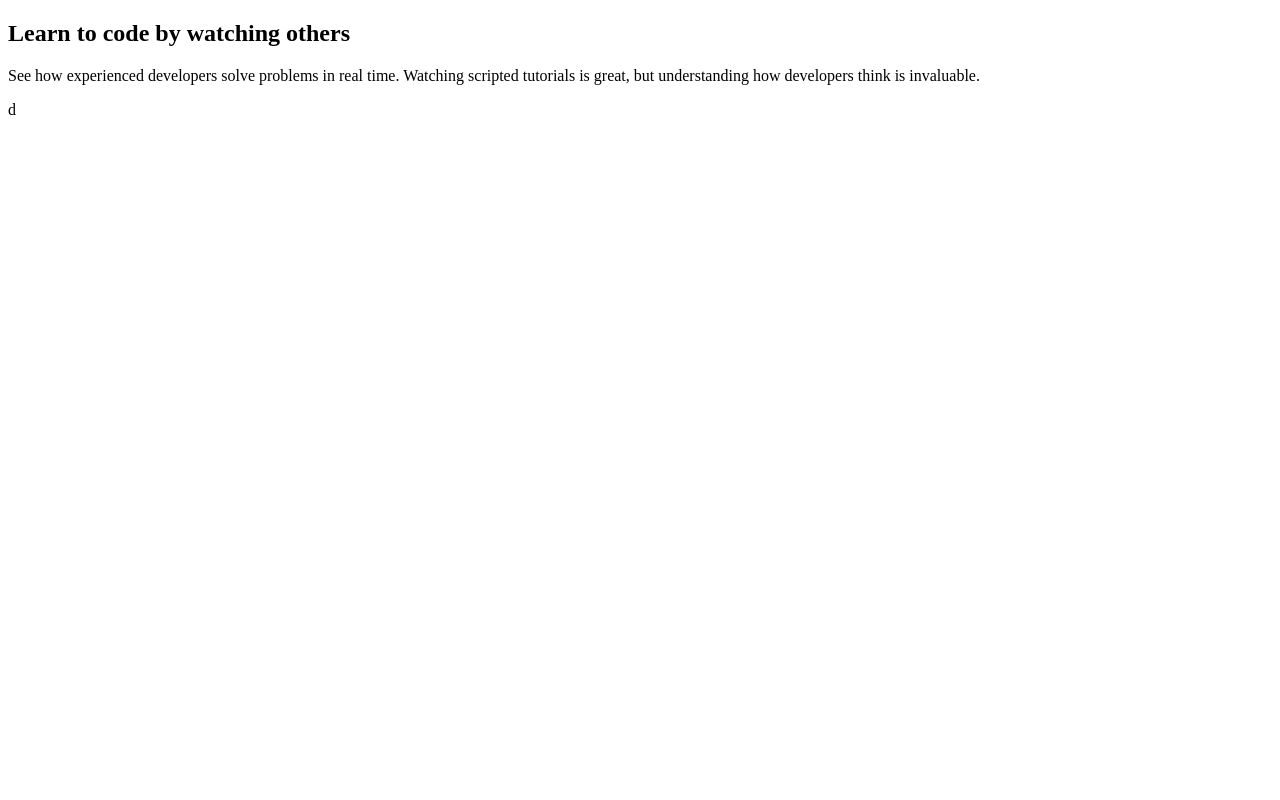
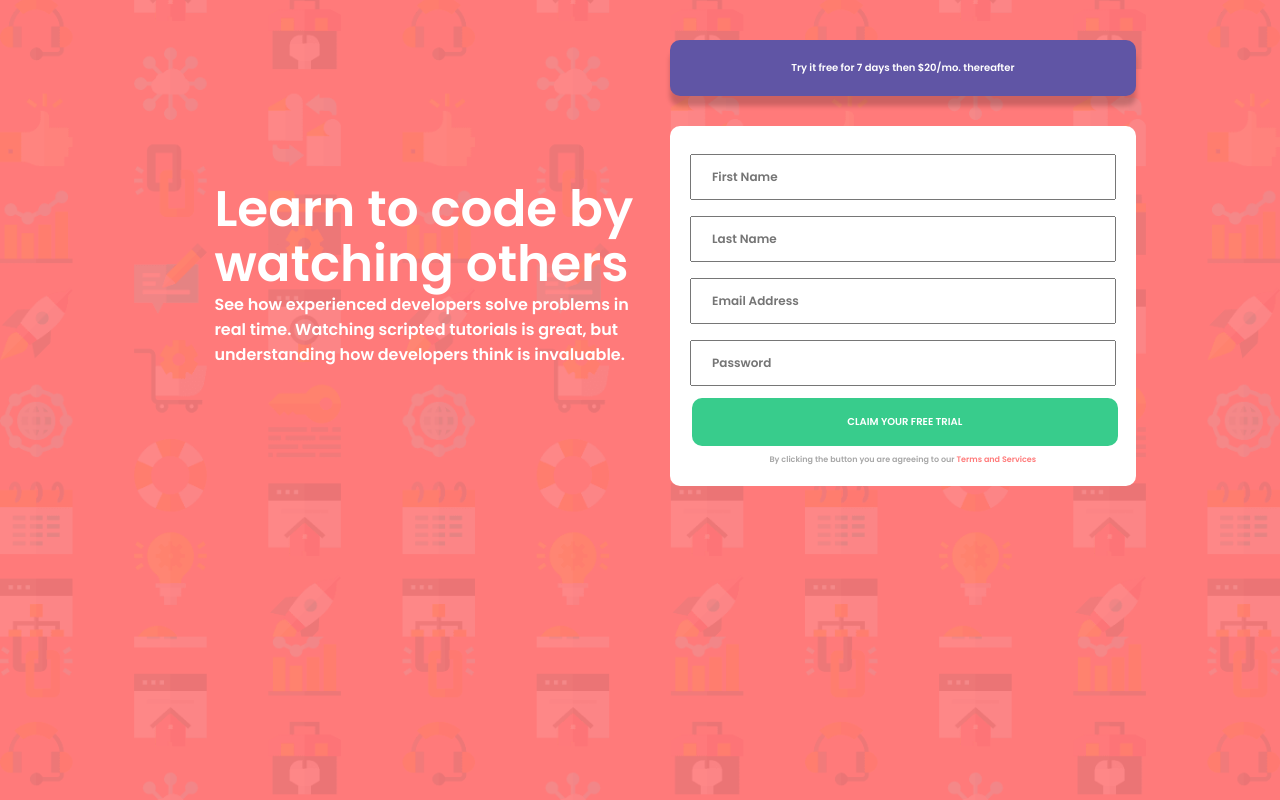
Before and after one commit to tivereidoro/ResponsiveCSS, a plain HTML site: page index.html in a window 1280 px wide. Drawn offline with Linux system fonts and the light colour scheme; a web font is replaced by a local one.

Commit message:
so far so good..

```diff
--- a/index.html
+++ b/index.html
@@ -9,21 +9,44 @@
         <meta name="description" content="">
         <meta name="viewport" content="width=device-width, initial-scale=1">
         <link rel="stylesheet" href="style.css">
+        <link rel="stylesheet" href="https://fonts.googleapis.com/css?family=Audiowide|Sofia|Trirong">
+        <link href="https://fonts.googleapis.com/css2?family=Poppins:wght@600&display=swap" rel="stylesheet">
     </head>
 
     <body>
-        <main>
 
-            <div>
-                <h2>Learn to code by watching others</h2>
-                <p>See how experienced developers solve problems in real time. Watching scripted tutorials is great, but understanding how developers think is invaluable.</p>
+        <div class="textSide">
+            <h1><b>Learn to code by watching others</b></h1>
+            <p>See how experienced developers solve problems in real time. Watching scripted tutorials is great, but
+                understanding how developers think is invaluable.</p>
+        </div>
+
+        <div class="formSide">
+            <div class="trialAd">
+                <p><strong>Try it free for 7 days</strong> then $20/mo. thereafter</p>
             </div>
 
-            <div>
-            d
+            <div class="formClass">
+                <form action="">
+                    <input type="text" placeholder="First Name" name="firstname" value="" id="firstname">
+                    <br>
+
+                    <input type="text" placeholder="Last Name" name="lastname" value="" id="lastname">
+                    <br>
+
+                    <input type="email" placeholder="Email Address" name="email" value="" id="email">
+                    <br>
+
+                    <input type="password" placeholder="Password" name="password" value="" id="password">
+                    <br>
+
+                    <button class="button">CLAIM YOUR FREE TRIAL</button>
+                    <br>
+                </form>
+                <p>By clicking the button you are agreeing to our <span>Terms and Services</span></p>
             </div>
+        </div>
 
-        </main>
 
     </body>
 </html>
--- a/style.css
+++ b/style.css
@@ -0,0 +1,112 @@
+
+* {
+    padding: 0;
+    margin: 0;
+}
+
+body {
+    padding: 2em;
+    background-size: contain;
+    background-color: hsl(0, 100%, 74%);
+    background-image: url("desktopBg.png");
+    background-position: center;
+    background-repeat: repeat;
+    background-size: cover;
+    display: flex;
+    flex-wrap: wrap;
+    justify-content: center;
+    align-items: center;
+    align-content: center;
+    font-family: 'Poppins', sans-serif;
+    font-size: 16px;
+}
+
+
+.textSide {
+    width: 35%;
+
+}
+
+.textSide h1 {
+    font-size: 50px;
+    font-weight: 600;
+    line-height: 55px;
+}
+
+.formSide {
+    width: 35%;
+}
+
+form input, form button {
+    width: 100%;
+    padding: 12px 20px;
+    margin: 8px 0;
+    box-sizing: border-box;
+    font-size: 12px;
+    font-family: 'Poppins', sans-serif;
+
+}
+
+.trialAd {
+    background-color: hsl(248, 32%, 49%);
+    color: white;
+    border-radius: 4px;
+    width: 100%;
+    padding: 20px;
+    margin: 30px;
+    margin-top: 8px;
+    border-radius: 10px;
+    box-shadow: 0 10px 5px 0 rgba(0, 0, 0, 0.2);
+}
+
+.textSide, .trialAd p {
+    color: white;
+}
+
+.formClass {
+    background-color: white;
+    width: 100%;
+    padding: 20px;
+    margin: 30px;
+    margin-top: 8px;
+    border-radius: 10px;
+}
+
+span {
+    color: hsl(0, 100%, 74%);
+}
+
+.trialAd p {
+   font-size: 10px;
+   text-align: center;
+}
+
+.formClass p {
+    color: rgb(167, 167, 167);
+    font-size: 8px;
+    text-align: center;
+    margin-top: 4px;
+}
+
+.button {
+  border: none;
+  color: white;
+  padding: 16px 32px;
+  text-align: center;
+  text-decoration: none;
+  display: inline-block;
+  font-size: 16px;
+  margin: 4px 2px;
+  transition-duration: 0.4s;
+  cursor: pointer;
+  background-color: hsl(154, 59%, 51%);
+  color: white;
+  border-radius: 10px;
+  font-size: 10px;
+  font-family: 'Poppins', sans-serif;
+}
+
+.button:hover {
+  background-color: #4CAF50;
+  color: white;
+}
```
